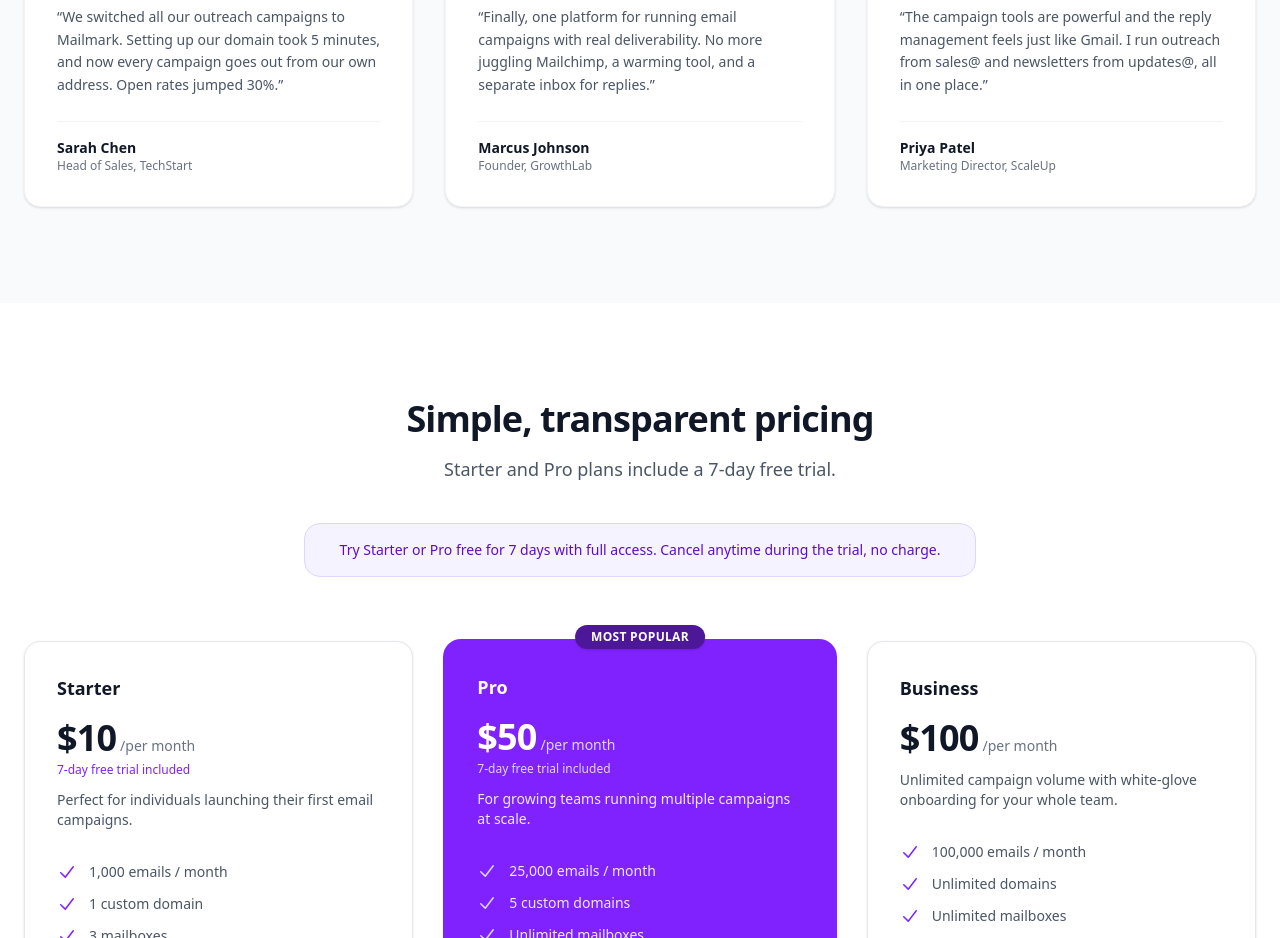
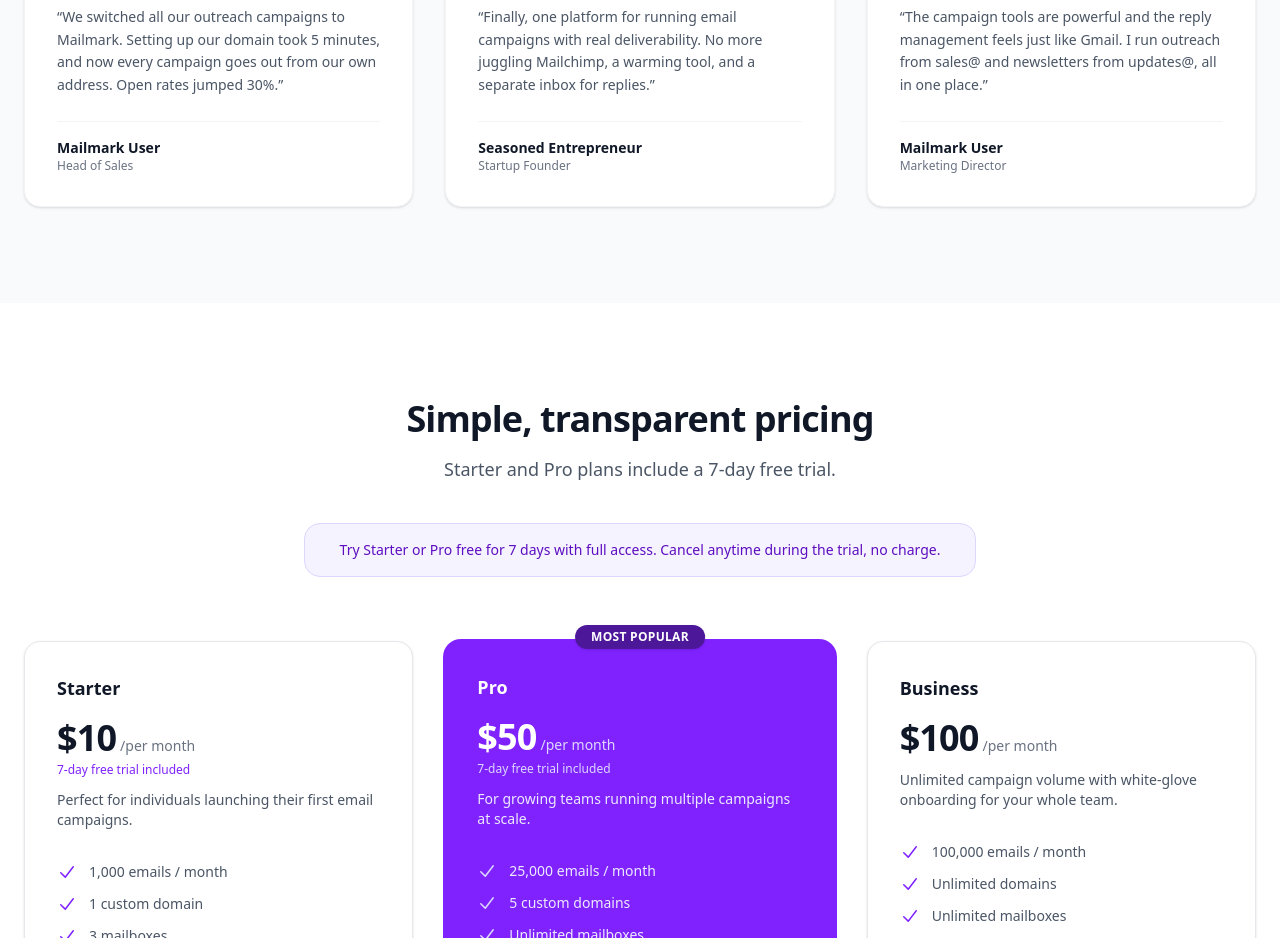
Before and after one commit to DebasishBarai/mailmark, a Next.js app: page / in a window 1280 px wide. Shown: the part 5940-6878 px from the top of the page. Built offline with nearby package versions, Linux system fonts and the light colour scheme; no server answers.

Commit message:
fake testimonial names replaced with something more generic

```diff
--- a/app/components/Testimonials.tsx
+++ b/app/components/Testimonials.tsx
@@ -2,22 +2,28 @@
   {
     quote:
       "We switched all our outreach campaigns to Mailmark. Setting up our domain took 5 minutes, and now every campaign goes out from our own address. Open rates jumped 30%.",
-    name: "Sarah Chen",
-    role: "Head of Sales, TechStart",
+    // name: "Sarah Chen",
+    // role: "Head of Sales, TechStart",
+    name: "Mailmark User",
+    role: "Head of Sales",
     stars: 5,
   },
   {
     quote:
       "Finally, one platform for running email campaigns with real deliverability. No more juggling Mailchimp, a warming tool, and a separate inbox for replies.",
-    name: "Marcus Johnson",
-    role: "Founder, GrowthLab",
+    // name: "Marcus Johnson",
+    // role: "Founder, GrowthLab",
+    name: "Seasoned Entrepreneur",
+    role: "Startup Founder",
     stars: 5,
   },
   {
     quote:
       "The campaign tools are powerful and the reply management feels just like Gmail. I run outreach from sales@ and newsletters from updates@, all in one place.",
-    name: "Priya Patel",
-    role: "Marketing Director, ScaleUp",
+    // name: "Priya Patel",
+    // role: "Marketing Director, ScaleUp",
+    name: "Mailmark User",
+    role: "Marketing Director",
     stars: 5,
   },
 ];
```
